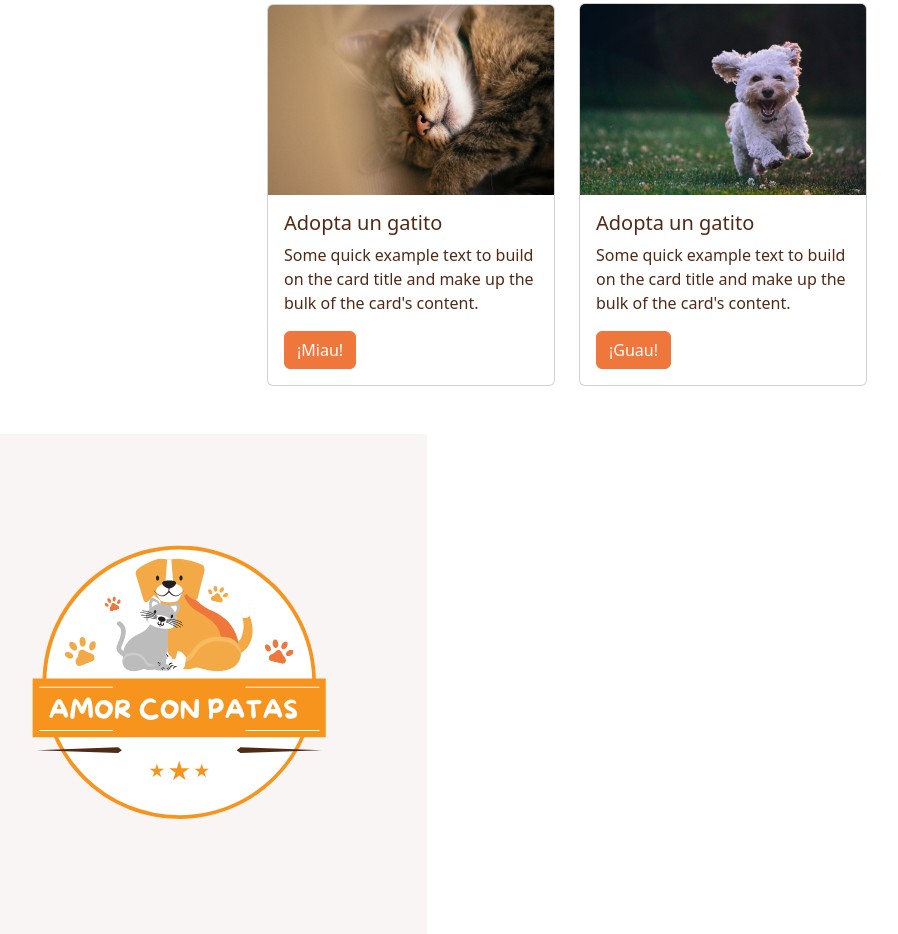
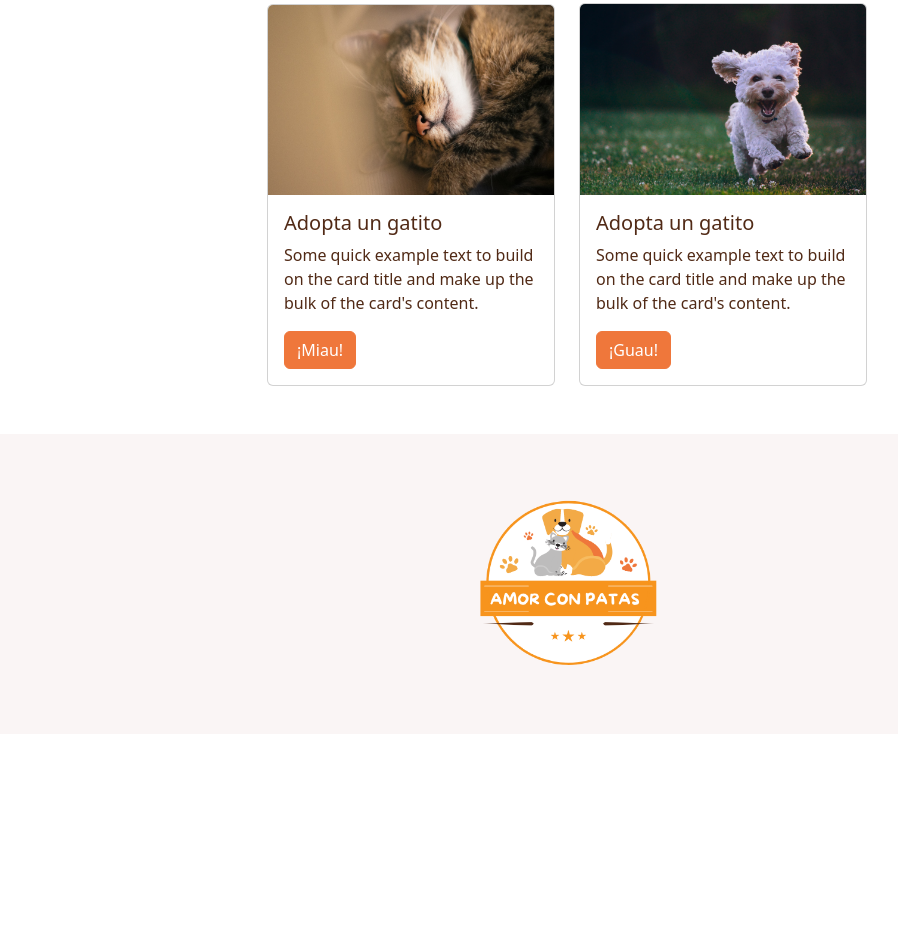
Before and after one commit to DinoDG/web_ayuda_peludos, a website: page home/index.html in a window 1280 px wide. Shown: the part 1424-2358 px from the top of the page, without its empty margins (73-971 px from the left). After the commit the page ends 2158 px from the top, so only its background shows below. Drawn offline with nearby package versions, Linux system fonts and the light colour scheme.

Commit message:
"Update footer"

```diff
--- a/home/index.html
+++ b/home/index.html
@@ -207,9 +207,9 @@
       </section>
 
     <!-- Sección para pie de págin. -->
-    <footer class="pie-pagina row-cols-1">
-      <div class="col">
-        <img src="../assets/img/logo/logo.png" class="img-fluid" alt="">
+    <footer class="pie-pagina row bg-light">
+      <div class="col-md-12 text-center">
+        <img src="../assets/img/logo/logo.png" width="300" alt="">
       </div>
 
     </footer>
```
